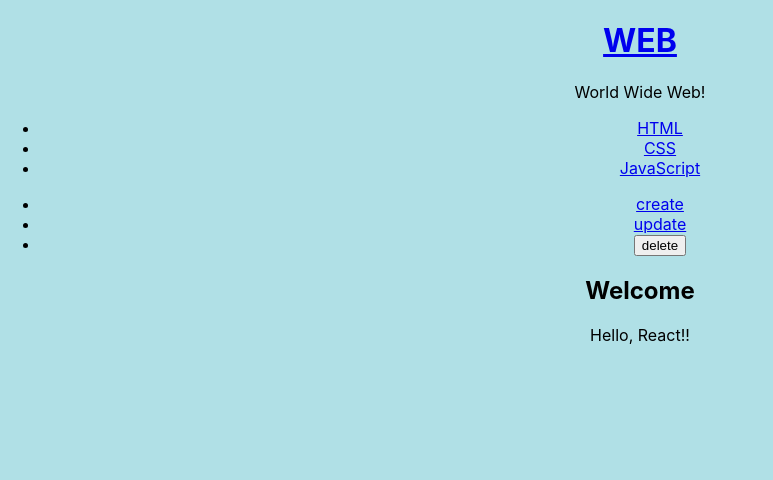
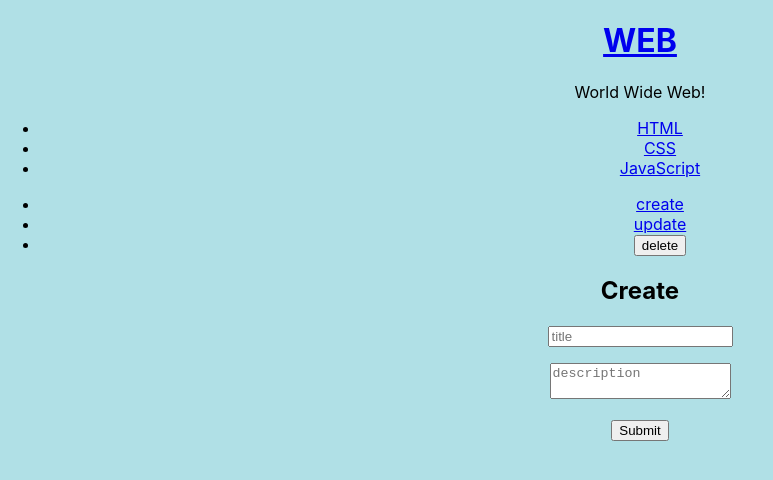
Before and after one commit to Jeonyujin77/react-app, a React (Create React App) app: page / in a window 1280 px wide. Shown: the top 480 px of the page, without its empty margins (0-773 px from the left). Built offline with nearby package versions, Linux system fonts and the light colour scheme.

Commit message:
create 구현: form

```diff
--- a/src/App.js
+++ b/src/App.js
@@ -36,7 +36,7 @@
     // 컴포넌트 초기화
     // props, state 값 변경 시 해당되는 컴포넌트의 render함수가 호출됨. 즉 화면이 다시 그려짐.
     this.state = {
-      mode: 'welcome',
+      mode: 'create',
       selected_content_id: 2,
       subject: {title: 'WEB', sub: 'World Wide Web!'},
       welcome: {title: 'Welcome', desc: 'Hello, React!!'},
--- a/src/components/createContent.js
+++ b/src/components/createContent.js
@@ -5,7 +5,16 @@
       return (
         <article>
           <h2>Create</h2>
-          <form></form>
+          <form action="/create_process" method="post"
+            onSubmit={function(e) {
+              e.preventDefault();
+            }.bind(this)}>
+            <p><input type="text" name="title" placeholder="title"/></p>
+            <p>
+              <textarea name="desc" placeholder="description"></textarea>
+            </p>
+            <p><input type="submit"/></p>
+          </form>
         </article>
       );
     }
```
Also changed, not shown: 2 other files (tests, documents, lock files or other folders).
